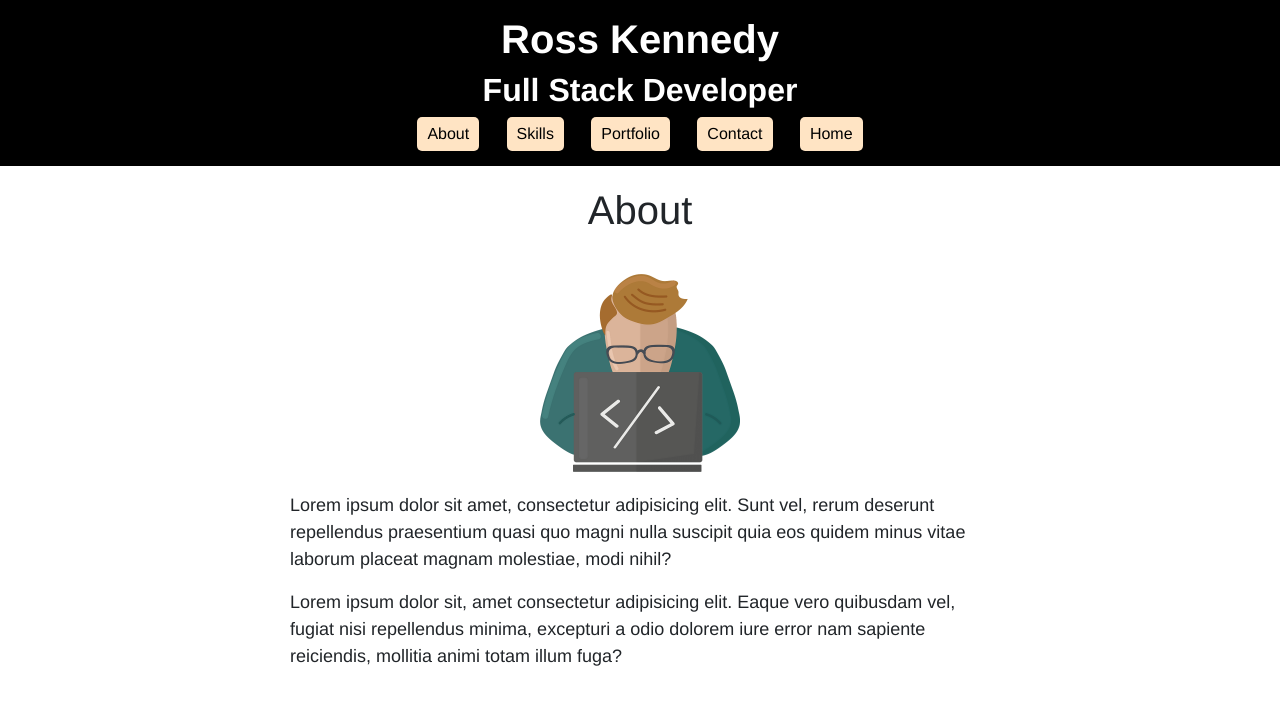
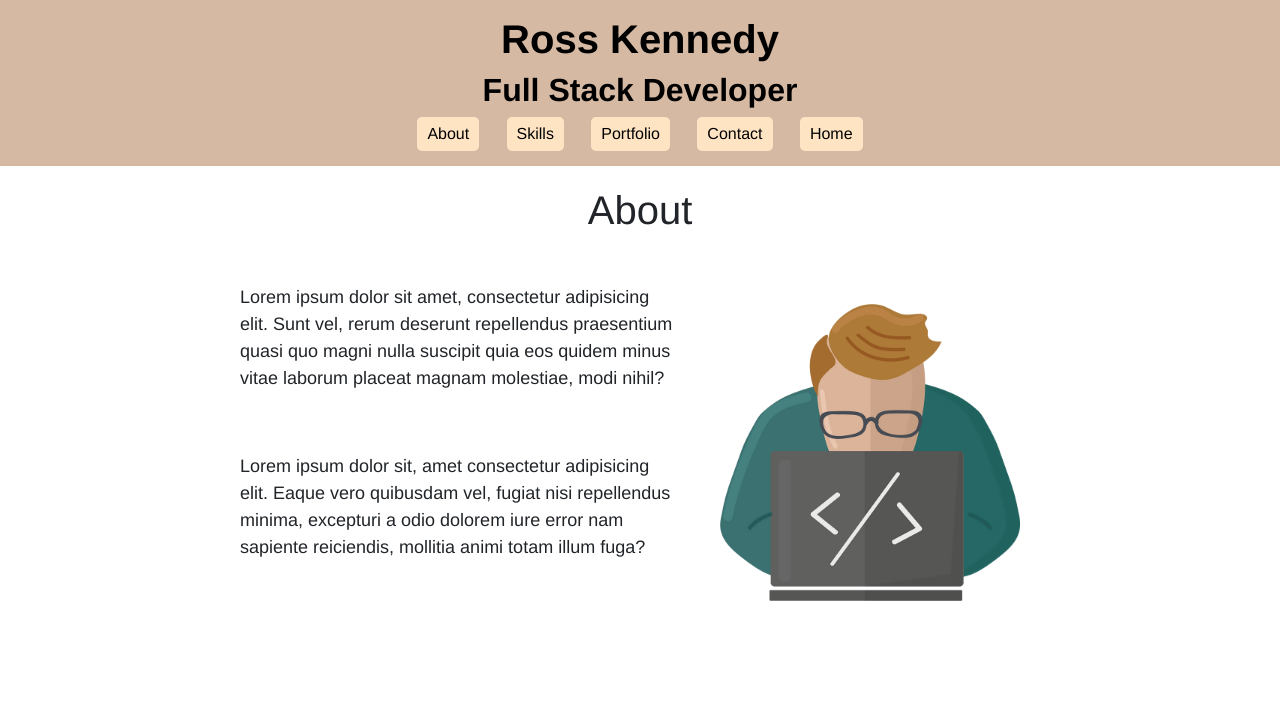
Before and after one commit to RoKen1000/portfolio-website, a React (Create React App) app: page /about in a window 1280 px wide. Shown: the top 704 px of the page. Built offline with nearby package versions, Linux system fonts and the light colour scheme.

Commit message:
Make about page layout responsive by adding in grid that arranged items at a certain width. Make home page icons change colour on hover. Change website colour scheme.

```diff
--- a/src/components/About.jsx
+++ b/src/components/About.jsx
@@ -7,15 +7,16 @@ export const About = () => {
     return(
         <main>
             <motion.div
-                className="about-container"
                 initial={{opacity: 0 }}
                 animate={{opacity: 1 }}
                 exit={{opacity: 0}}
                 >
                     <h1 className="page-heading">About</h1>
-                    <img src={me} alt="Ross Kennedy"/>
-                    <p>Lorem ipsum dolor sit amet, consectetur adipisicing elit. Sunt vel, rerum deserunt repellendus praesentium quasi quo magni nulla suscipit quia eos quidem minus vitae laborum placeat magnam molestiae, modi nihil?</p>
-                    <p>Lorem ipsum dolor sit, amet consectetur adipisicing elit. Eaque vero quibusdam vel, fugiat nisi repellendus minima, excepturi a odio dolorem iure error nam sapiente reiciendis, mollitia animi totam illum fuga?</p>
+                    <div className="about-container">
+                        <img src={me} alt="Ross Kennedy"/>
+                        <p>Lorem ipsum dolor sit amet, consectetur adipisicing elit. Sunt vel, rerum deserunt repellendus praesentium quasi quo magni nulla suscipit quia eos quidem minus vitae laborum placeat magnam molestiae, modi nihil?</p>
+                        <p>Lorem ipsum dolor sit, amet consectetur adipisicing elit. Eaque vero quibusdam vel, fugiat nisi repellendus minima, excepturi a odio dolorem iure error nam sapiente reiciendis, mollitia animi totam illum fuga?</p>
+                    </div>
                 </motion.div>
         </main>
     )
--- a/src/components/ContactPage.jsx
+++ b/src/components/ContactPage.jsx
@@ -69,11 +69,11 @@ export const ContactPage = () => {
                 </form>
                 <h2 className="socials-heading">Socials</h2>
                 <div className="social-icons">
-                    <a href="https://github.com/RoKen1000">
-                        <FontAwesomeIcon icon={faGithub} size="3x"/>
+                    <a href="https://github.com/RoKen1000" name="GitHub">
+                        <FontAwesomeIcon icon={faGithub} size="3x" alt="GitHub"/>
                     </a>
-                    <a href="https://www.linkedin.com/in/ross-kennedy-2735a7237/">
-                        <FontAwesomeIcon icon={faLinkedin} size="3x"/>
+                    <a href="https://www.linkedin.com/in/ross-kennedy-2735a7237/" name="LinkedIn">
+                        <FontAwesomeIcon icon={faLinkedin} size="3x" alt="LinkedIn"/>
                     </a>
                 </div>
             </motion.div>
--- a/src/components/HomeNavImages.jsx
+++ b/src/components/HomeNavImages.jsx
@@ -13,25 +13,25 @@ export const HomeNavImages = ({setButtonClicked}) => {
             <div className="nav-image-grid">
                 <div>
                     <Link to="/about" >
-                        <FontAwesomeIcon onClick={() => handleClick("about-nav-button")} icon={faUser} className="icons" size="3x"/>
+                        <FontAwesomeIcon onClick={() => handleClick("about-nav-button")} icon={faUser} className="icons" alt="Icon of a person linking to the about page." size="3x"/>
                     </Link>
                     <p>About</p>
                 </div>
                 <div>
                     <Link to="/skills" >
-                        <FontAwesomeIcon onClick={() => handleClick("skills-nav-button")} icon={faCode} className="icons" size="3x"/>
+                        <FontAwesomeIcon onClick={() => handleClick("skills-nav-button")} icon={faCode} className="icons" alt="Icon of a code bracket linking to the skills page." size="3x"/>
                     </Link>
                     <p>Skills</p>
                 </div>
                 <div>
                     <Link to="/portfolio" >
-                        <FontAwesomeIcon onClick={() => handleClick("portfolio-nav-button")} icon={faFolderOpen} className="icons" size="3x"/>
+                        <FontAwesomeIcon onClick={() => handleClick("portfolio-nav-button")} icon={faFolderOpen} alt="Icon of a folder linking to the portfolio page." className="icons" size="3x"/>
                     </Link>
                     <p>Portfolio</p>
                 </div>
                 <div>
                     <Link to="/contact" >
-                        <FontAwesomeIcon onClick={() => handleClick("contact-nav-button")} icon={faEnvelope} className="icons" size="3x"/>
+                        <FontAwesomeIcon onClick={() => handleClick("contact-nav-button")} icon={faEnvelope} className="icons" alt="Icon of an envelope linking to the contact page." size="3x"/>
                     </Link>
                     <p>Contact</p>
                 </div>
--- a/src/styles/About.css
+++ b/src/styles/About.css
@@ -2,13 +2,6 @@
 .about-container{
     margin: auto;
     margin-left: 20px;
-}
-
-@media screen and (min-width: 700px) {
-    .about-container{
-        width: 700px;
-        margin: auto
-    }
 }
 
 .about-container img{
@@ -19,3 +12,21 @@
 .about-container p{
     text-align: left;
 }
+
+@media screen and (min-width: 750px) {
+    .about-container{
+        width: 800px;
+        margin: auto;
+        margin-top: 50px;
+        display: grid;
+        grid-template-columns: 1/2fr 1/2fr;
+        grid-template-rows: 1/2fr 1/2fr;
+        grid-column-gap: 20px;
+    }
+    .about-container img{
+        grid-column-start: 2;
+        grid-row-start: 1;
+        grid-row-end: 3;
+        width: 300px;
+    }
+}
--- a/src/styles/ClickedButton.css
+++ b/src/styles/ClickedButton.css
@@ -1,4 +1,4 @@
 .clicked-button{
     box-shadow: -3px 3px #ffffff;
-    background-color: rgb(215, 169, 111) !important;
+    background-color: rgb(223, 146, 52) !important;
 }
--- a/src/styles/DesktopNavBar.css
+++ b/src/styles/DesktopNavBar.css
@@ -18,7 +18,3 @@
 .desktop-nav-link-container a:hover{
     transform: scale(1.3, 1.3);
 }
-
-/* .desktop-nav-link-container a:focus{
-    background-color: rgb(215, 169, 111);
-} */
--- a/src/styles/Header.css
+++ b/src/styles/Header.css
@@ -1,6 +1,6 @@
 
 header{
-    background-color: #000000;
-    color: white;
+    background-color: #d5b9a3;
+    color: black;
     padding: 15px;
 }
--- a/src/styles/HomeNavImages.css
+++ b/src/styles/HomeNavImages.css
@@ -23,17 +23,17 @@
 
 .icons{
     width: 50px;
+    transition: all 0.2s ease-in-out;
+}
+
+.icons:hover{
+    color: rgb(223, 146, 52);
 }
 
 @media screen and (min-width: 800px){
     .nav-image-grid{
         flex-direction: row;
         gap: 40px;
-        /* position: absolute; */
-        /* left: 0;
-        right: 240px;
-        top: 650px; */
-        /* width: 0px; */
         justify-content: center;
         margin-left: auto;
         margin-right: auto;
--- a/src/styles/Portfolio.css
+++ b/src/styles/Portfolio.css
@@ -21,6 +21,7 @@
 
 .portfolio-cards{
     margin-bottom: 40px;
+    background-color: beige;
 }
 
 .portfolio-cards p{
--- a/src/styles/TechSkills.css
+++ b/src/styles/TechSkills.css
@@ -6,7 +6,7 @@
 
 .tech-cards{
     margin-bottom: 40px;
-    background-color: bisque;
+    background-color: beige;
 }
 
 @media screen and (min-width: 1400px){
```
